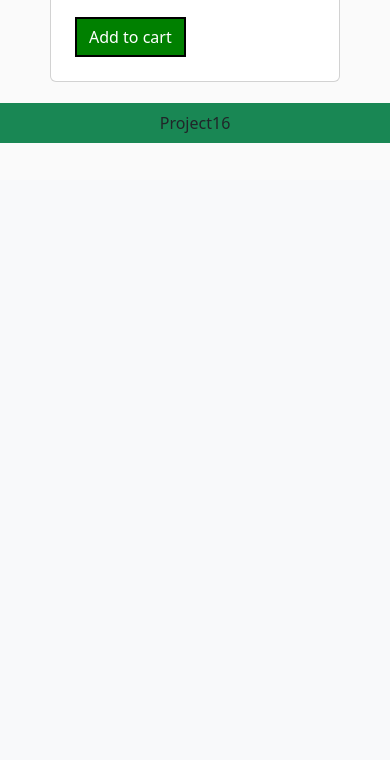
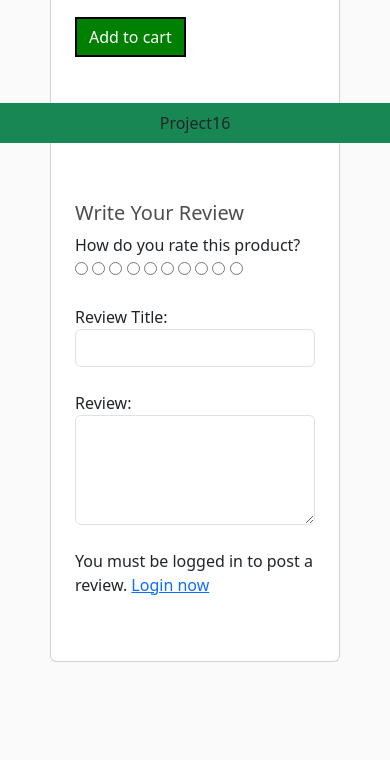
Before and after one commit to VOLEHUYDAT/CNPM-project16, a Django app: page /detail/?id=1 in a window 390 px wide. Shown: the part 701-1461 px from the top of the page. Before the commit the page ends 844 px from the top, so only its background shows below. Run offline with Django 5.2, Linux system fonts and the light colour scheme; data comes from the database, SQL or seed files in the repository; data that the repository does not hold is empty; some libraries are stand-ins or nearby versions; some web fonts are replaced.

Commit message:
Update detail.html

```diff
--- a/app/templates/app/detail.html
+++ b/app/templates/app/detail.html
@@ -25,6 +25,88 @@
                           </div>
                           <p class="about">{{product.detail}}</p>
                           <button style="background-color:green; color:white; border:2px solid black;" data-product="{{product.id}}" data-action="add" class="btn btn-outline-secondary add-btn update-cart">Add to cart</button>
+                                                  <br>
+
+                          <div class="row">
+                              <div class="col-md-9">
+
+
+
+                                  <form action="{% url 'submit_review' product.id %}" method="POST">
+                                      {% csrf_token %}
+                                      <br/><br/><br/>
+                                      <br/><br/><br/>
+                                      <h5>Write Your Review</h5>
+
+                                      <div>
+                                          <!-- Rating stars -->
+                                          <label>How do you rate this product?</label>
+                                          <br>
+                                          <div class="rate">
+                                              <input type="radio" name="rating" id="rating10" value="5" required /><label for="rating10" title="5"></label>
+                                              <input type="radio" name="rating" id="rating9" value="4.5" required /><label for="rating9" title="4.5" class="half"></label>
+                                              <input type="radio" name="rating" id="rating8" value="4" required /><label for="rating8" title="4"></label>
+                                              <input type="radio" name="rating" id="rating7" value="3.5" required /><label for="rating7" title="3.5" class="half"></label>
+                                              <input type="radio" name="rating" id="rating6" value="3" required /><label for="rating6" title="3"></label>
+                                              <input type="radio" name="rating" id="rating5" value="2.5" required /><label for="rating5" title="2.5" class="half"></label>
+                                              <input type="radio" name="rating" id="rating4" value="2" required /><label for="rating4" title="2"></label>
+                                              <input type="radio" name="rating" id="rating3" value="1.5" required /><label for="rating3" title="1.5" class="half"></label>
+                                              <input type="radio" name="rating" id="rating2" value="1" required /><label for="rating2" title="1"></label>
+                                              <input type="radio" name="rating" id="rating1" value="0.5" required /><label for="rating1" title="0.5" class="half"></label>
+                                          </div>
+                  <br>
+                                          Review Title:
+                                          <input type="text" class="form-control" name="subject">
+                                          <br>
+                                          Review:
+                                          <textarea name="review" rows="4" class="form-control"></textarea>
+                                          <br>
+                                          {% if user.is_authenticated %}
+                                                  <input type="submit" value="Submit Review" class="btn btn-primary">
+
+                                          {% else %}
+                                          <p>You must be logged in to post a review. <span><a href="{% url 'login' %}">Login now</a></span></p>
+                                          {% endif %}
+
+                                      </div>
+                                  </form>
+                  <br>
+
+
+                  {% for review in reviews %}
+                                  <article class="box mb-3">
+                                      <div class="icontext w-100">
+
+                                          <div class="text">
+                                              <span class="date text-muted float-md-right">{{review.updated_at}} </span>
+                                              <h6 class="mb-1">{{review.user.full_name}} </h6>
+                                              <div class="rating-star">
+                                                  <span>
+                                                      <i class="fa fa-star{% if review.rating == 0.5 %}-half-o{% elif review.rating < 1 %}-o {% endif %}" aria-hidden="true"></i>
+                                                      <i class="fa fa-star{% if review.rating == 1.5 %}-half-o{% elif review.rating < 2 %}-o {% endif %}" aria-hidden="true"></i>
+                                                      <i class="fa fa-star{% if review.rating == 2.5 %}-half-o{% elif review.rating < 3 %}-o {% endif %}" aria-hidden="true"></i>
+                                                      <i class="fa fa-star{% if review.rating == 3.5 %}-half-o{% elif review.rating < 4 %}-o {% endif %}" aria-hidden="true"></i>
+                                                      <i class="fa fa-star{% if review.rating == 4.5 %}-half-o{% elif review.rating < 5 %}-o {% endif %}" aria-hidden="true"></i>
+                                                  </span>
+                                              </div>
+                                          </div>
+                                      </div> <!-- icontext.// -->
+                                      <div class="mt-3">
+                                          <h6>{{review.subject}}</h6>
+                                          <p>
+                                              {{review.review}}
+                                          </p>
+                                      </div>
+                                  </article>
+                  {% endfor %}
+
+
+                              </div> <!-- col.// -->
+                          </div> <!-- row.// -->
+
+
+                      </div> <!-- container .//  -->
+                  </section>
                       </div>
                   </div>
               </div>
```
